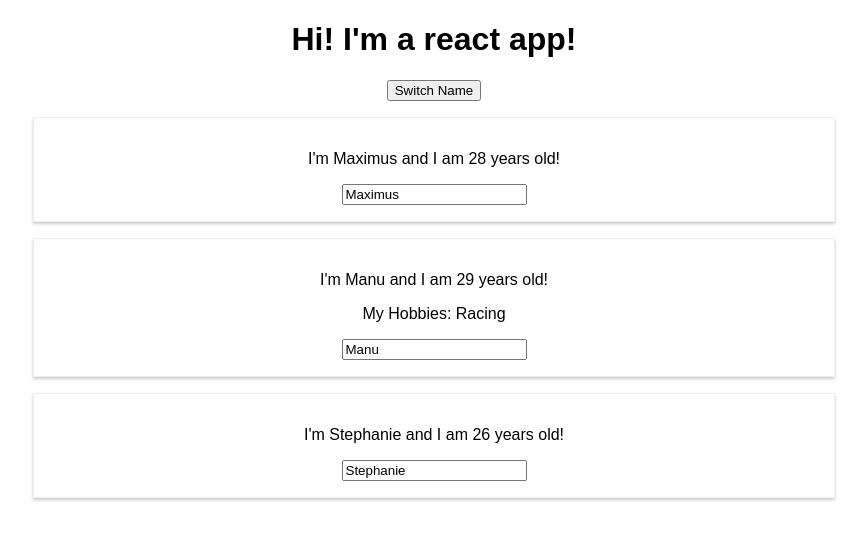
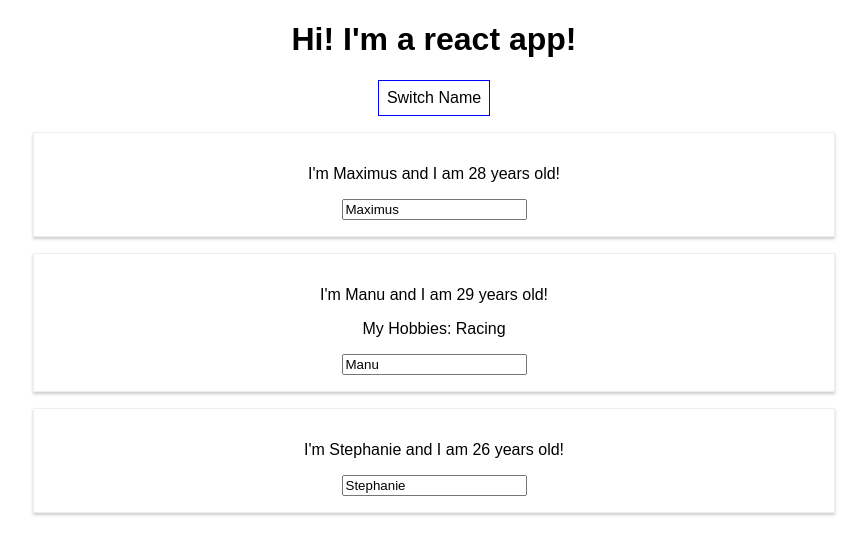
Before and after one commit to divineunited/react-complete-guide, a React (Create React App) app: page / in a window 1280 px wide. Shown: the top 554 px of the page, without its empty margins (206-1073 px from the left). Built offline with nearby package versions, Linux system fonts and the light colour scheme.

Commit message:
add inline styling

```diff
--- a/src/App.js
+++ b/src/App.js
@@ -36,12 +36,25 @@ class App extends Component {
   }
 
   render() {
+    const style = {
+      backgroundColor: 'white',
+      font: 'inherit',
+      border: '1px solid blue',
+      padding: '8px',
+      cursor: 'pointer',
+    };
+
     return (
       <div className="App">
         <h1>Hi! I'm a react app!</h1>
-        <button onClick={
-          () => this.switchNameHandler('Maximillian!!!')
-        }>Switch Name</button>
+        <button
+          style={style}
+          onClick={
+            () => this.switchNameHandler('Maximillian!!!')
+          }
+        >
+        Switch Name
+        </button>
         <Person
           name={this.state.persons[0].name}
           age={this.state.persons[0].age}
```
